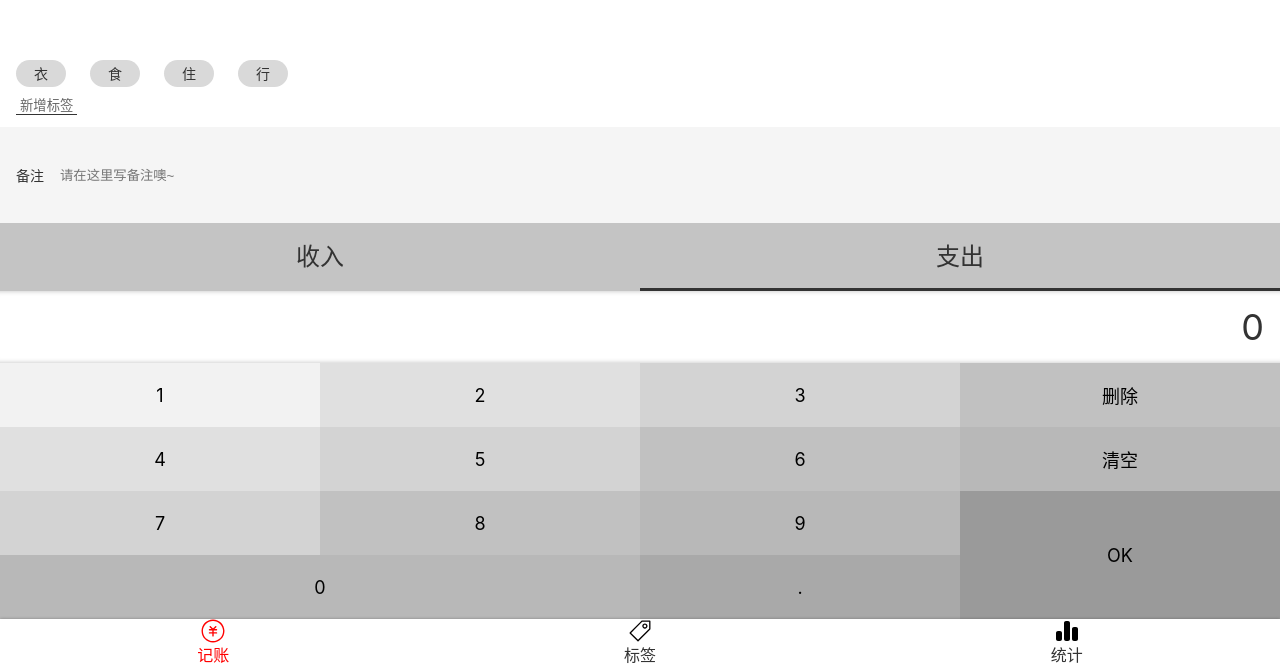
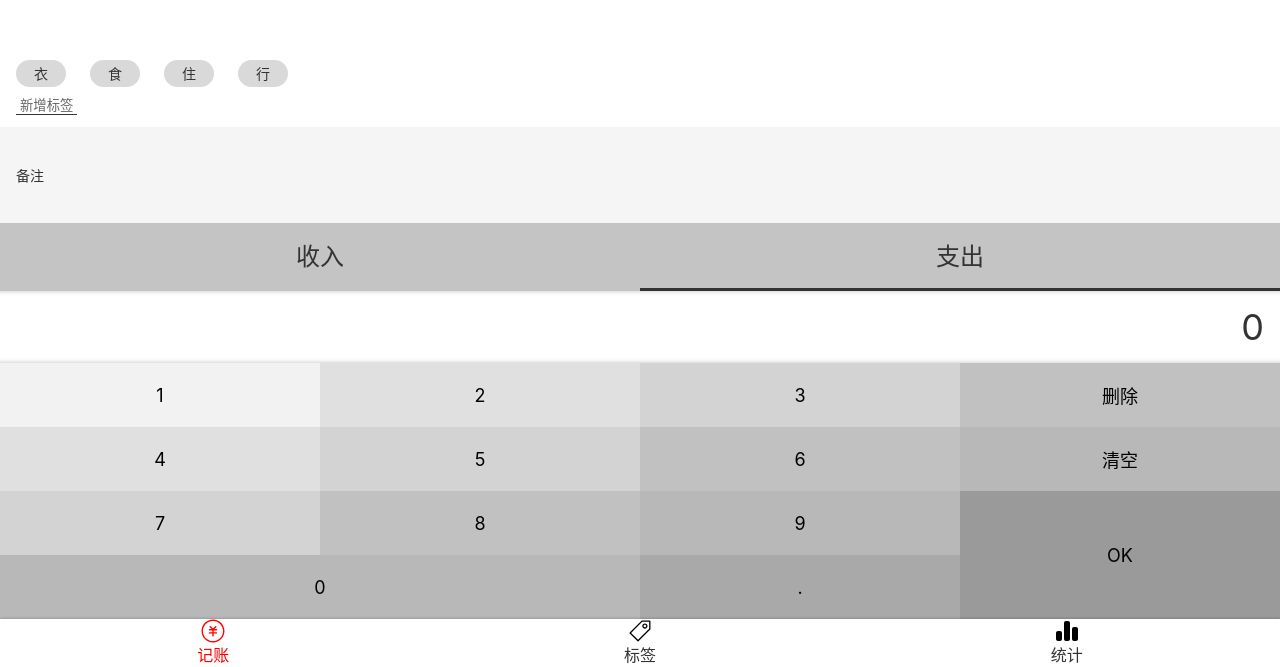
Before and after one commit to clang1996/react-test, a React app: page /tags#/money in a window 1280 px wide. Shown: the part 133-800 px from the top of the page. Built offline with nearby package versions, Linux system fonts and the light colour scheme.

Commit message:
创建Input组件

```diff
--- /dev/null
+++ b/src/components/Input.tsx
@@ -0,0 +1,31 @@
+import React from 'react';
+import styled from 'styled-components';
+const Label = styled.label`
+    display: flex;
+    align-items: center;
+        > span{
+        margin-right: 16px;
+        white-space: nowrap;
+        }
+        > input {
+        display: block;
+        width: 100%;
+        height: 72px;
+        background: none ;
+        border: none;
+    }
+`
+type Props = {
+  label:string
+} & React.InputHTMLAttributes<HTMLInputElement>
+const Input:React.FC<Props>= (props)=>{
+  const {label , children, ...rest} = props
+  return (
+    <Label>
+    <span>{props.label}</span>
+    <input {...rest}/>
+  </Label>
+  )
+}
+
+export {Input}
--- a/src/views/Money/NoteSection.tsx
+++ b/src/views/Money/NoteSection.tsx
@@ -1,50 +1,26 @@
 import styled from 'styled-components';
-import React, {useRef} from 'react';
+import React, {ChangeEventHandler, useRef} from 'react';
+import {Input} from '../../components/Input';
 
 const Wrapper = styled.section`
     background-color: #f5f5f5;
     font-size: 14px;
     padding:12px 16px ;
-    >label {
-    display: flex;
-    align-items: center;
-        > span{
-        margin-right: 16px;
-        white-space: nowrap;
-        }
-        > input {
-        display: block;
-        width: 100%;
-        height: 72px;
-        background: none ;
-        border: none;
-        }
-    }
  `;
 
-type Props ={
-  value:string,
-  onChange: (value:string)=>void
+type Props = {
+  value: string,
+  onChange: (value: string) => void
 }
 const NoteSection: React.FC<Props> = (props) => {
-  const note = props.value
-  const refInput = useRef<HTMLInputElement>(null)
-  const X = ()=>{
-    if (refInput.current !== null){
-    props.onChange(refInput.current.value)
-      console.log(refInput.current.value);
-    }
-  }
+  const note = props.value;
+  const onChange:ChangeEventHandler<HTMLInputElement>= (e) => {
+      props.onChange(e.target.value);
+  };
   return (
     <Wrapper>
-      <label>
-        <span> 备注</span>
-        <input type="text" placeholder="请在这里写备注噢~"
-               ref={refInput}
-               defaultValue={note}
-               onBlur={X}
-          />
-      </label>
+      <Input label="备注" type="text" value={note} onChange={onChange}>
+      </Input>
     </Wrapper>
   );
 };
```
